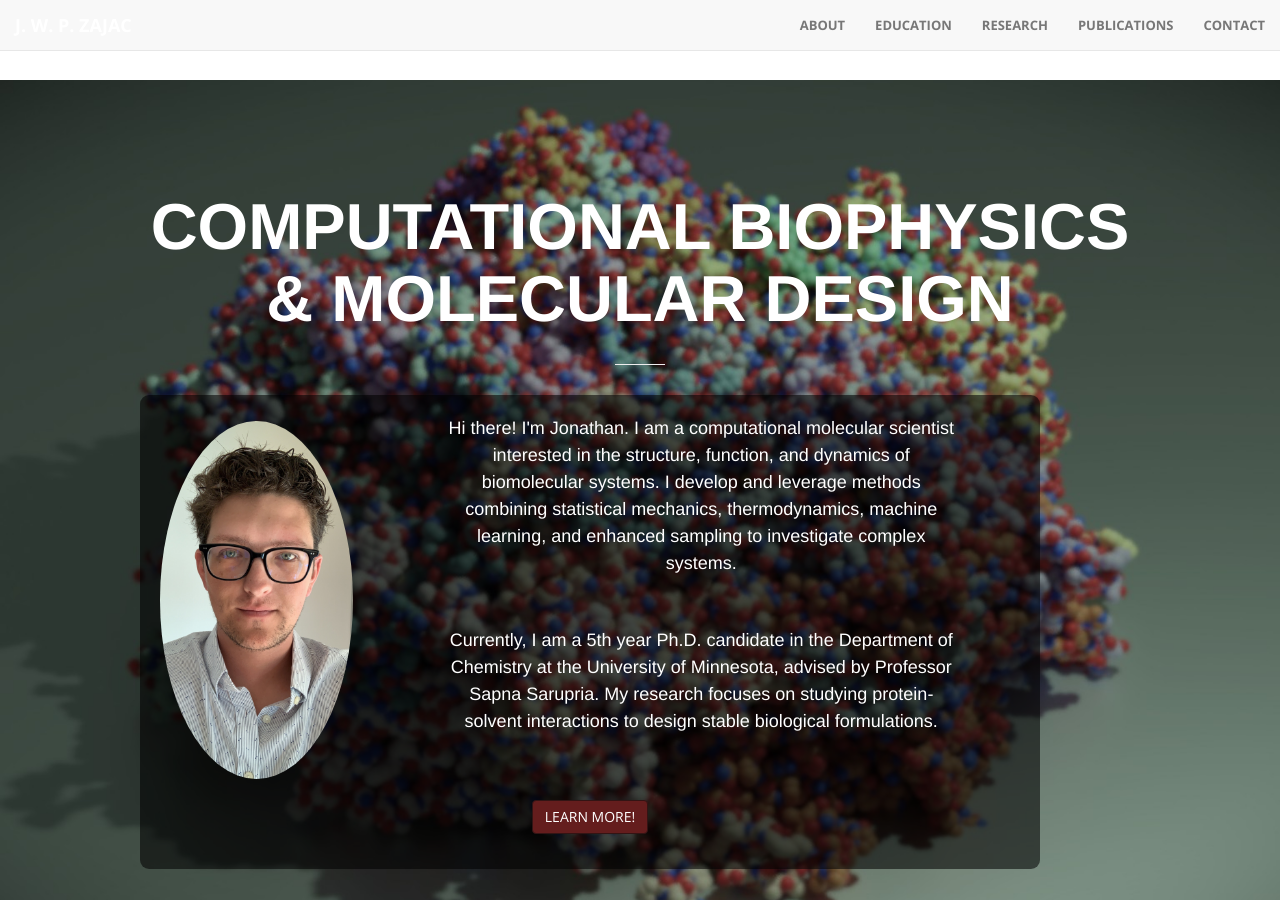
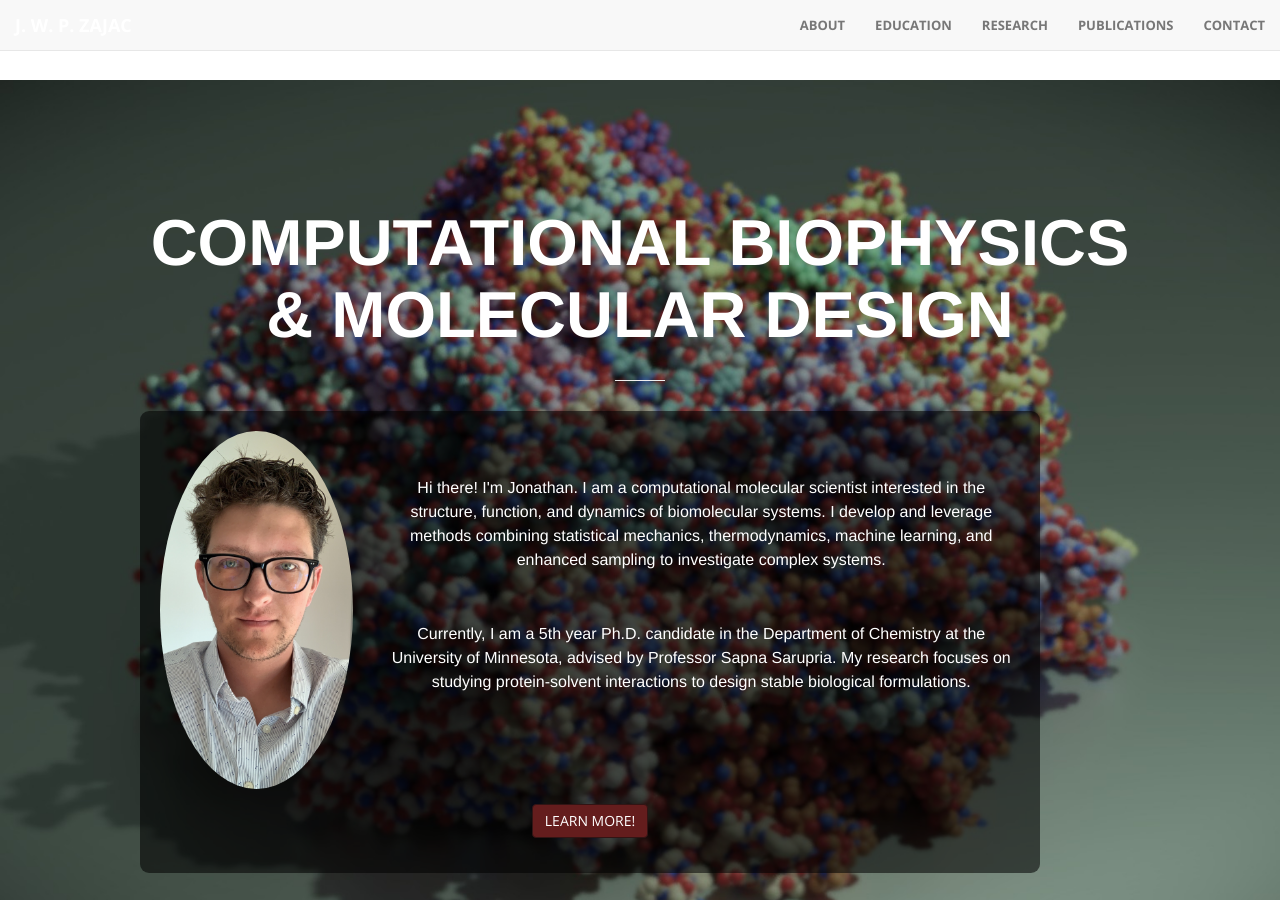
Before and after one commit to Jonathan-Zajac/Jonathan-Zajac.github.io, a Jekyll site: the page built from index.html, in a window 1280 px wide and 900 px high. Built offline with Jekyll 4.4.1, drawn with Linux system fonts in a browser that asks for light colours; some of the changed text lies outside the part shown.

Commit message:
update header in base.scss

```diff
--- a/_includes/publications.html
+++ b/_includes/publications.html
@@ -177,7 +177,7 @@
                 <br>
                 <strong>Journal:</strong> Protein Journal, 2020
                 <br>
-                <strong>Area:</strong> Virology
+                <strong>Area:</strong> Protein Engineering
             </div>
             <a href="https://doi.org/10.1007/s10930-020-09910-3" target="_blank" class="btn btn-primary" style="margin-top:10px;">View Paper</a>
         </div>
--- a/_sass/_base.scss
+++ b/_sass/_base.scss
@@ -152,55 +152,28 @@ aside {
 header {
     position: relative;
     width: 100%;
-    min-height: 100vh;
+    min-height: 100vh; // full viewport
     @include background-cover;
     background-position: center;
     background-image: url('../img/header.jpg');
     text-align: center;
     color: white;
+
     .header-content {
-        position: relative;
-        text-align: center;
-        padding: 100px 15px 100px;
+        position: absolute;
+        top: 50%;
+        left: 0;
         width: 100%;
+        transform: translateY(-50%);
+        padding: 0 50px;
+
         .header-content-inner {
-            h1 {
-                font-weight: 700;
-                text-transform: uppercase;
-                margin-top: 0;
-                margin-bottom: 0;
-            }
-            hr {
-                margin: 30px auto;
-            }
-            p {
-                font-weight: 300;
-                color: rgba(white, .7);
-                font-size: 16px;
-                margin-bottom: 50px;
-            }
-        }
-    }
-    @media (min-width: 768px) {
-        min-height: 100%;
-        .header-content {
-            position: absolute;
-            top: 50%;
-            -webkit-transform: translateY(-50%);
-            -ms-transform: translateY(-50%);
-            transform: translateY(-50%);
-            padding: 0 50px;
-            .header-content-inner {
-                max-width: 1000px;
-                margin-left: auto;
-                margin-right: auto;
-                p {
-                    font-size: 18px;
-                    max-width: 80%;
-                    margin-left: auto;
-                    margin-right: auto;
-                }
-            }
+            max-width: 1000px;
+            margin: 0 auto;
+
+            h1 { font-weight: 700; text-transform: uppercase; }
+            hr { margin: 30px auto; }
+            p { font-weight: 300; color: rgba(white, .7); font-size: 16px; margin-bottom: 50px; }
         }
     }
 }
```
